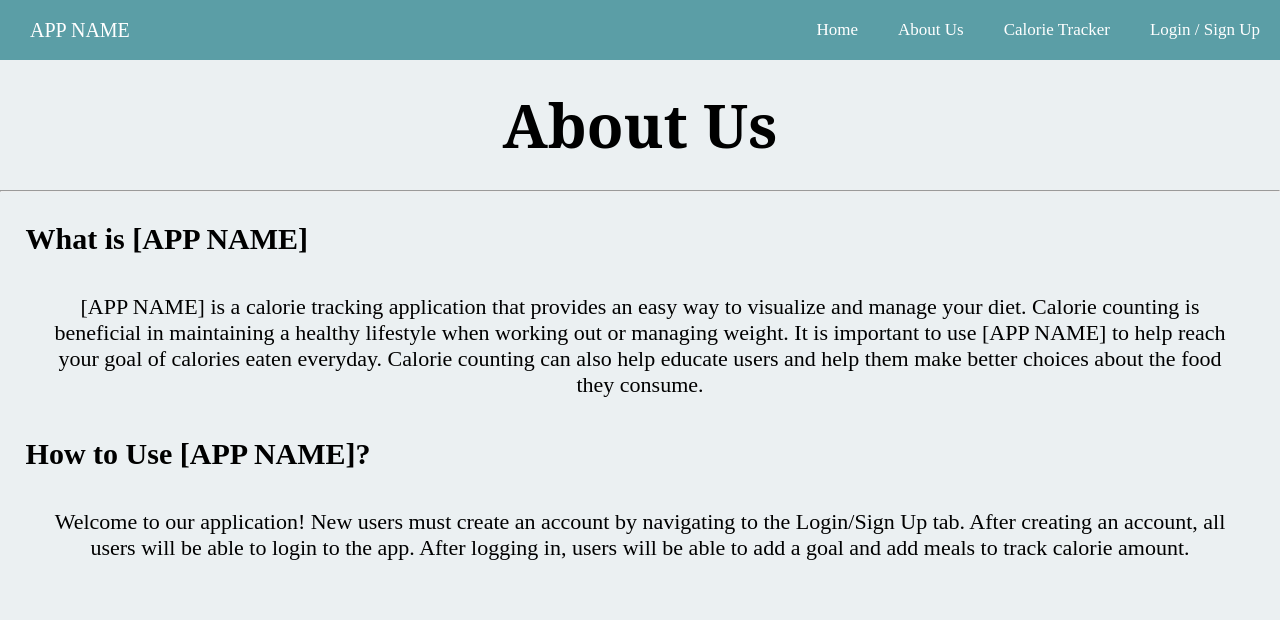
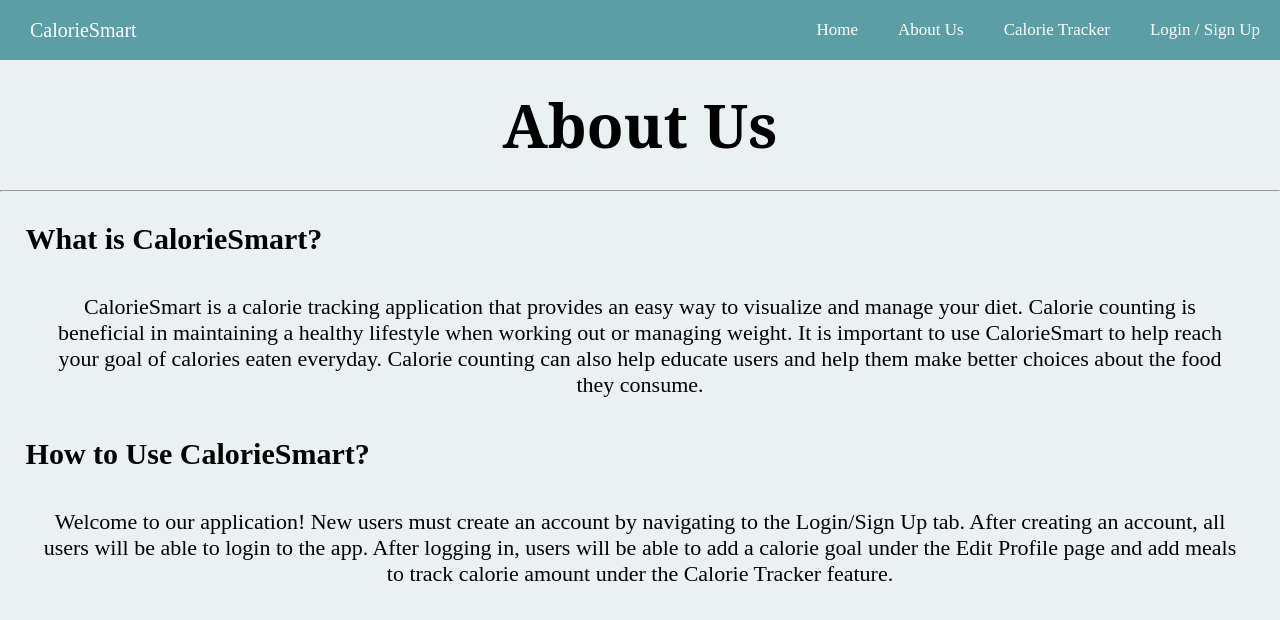
Before and after one commit to fmasood23/CS174Project, a PHP site: page /about.php in a window 1280 px wide. Shown: the top 620 px of the page. Run offline with PHP 8.4, Linux system fonts and the light colour scheme.

Commit message:
add app name

```diff
--- a/about.php
+++ b/about.php
@@ -13,16 +13,18 @@
     <h1 id="tester">About Us</h1>
     <hr />
 
-    <h3 class="headers">What is [APP NAME]</h3>
-    <p class="text">[APP NAME] is a calorie tracking application that provides an easy way to visualize and manage your
+    <h3 class="headers">What is CalorieSmart?</h3>
+    <p class="text">CalorieSmart is a calorie tracking application that provides an easy way to visualize and manage
+        your
         diet. Calorie counting is beneficial in maintaining a healthy lifestyle when working out or managing weight. It
-        is important to use [APP NAME] to help reach your goal of calories eaten everyday. Calorie counting can also
+        is important to use CalorieSmart to help reach your goal of calories eaten everyday. Calorie counting can also
         help educate users and help them make better choices about the food they consume. </p>
 
-    <h3 class="headers">How to Use [APP NAME]?</h3>
+    <h3 class="headers">How to Use CalorieSmart?</h3>
     <p class="text"> Welcome to our application! New users must create an account by navigating to the Login/Sign Up
         tab. After creating an account, all users will be able to login to the app. After logging in, users will be able
-        to add a goal and add meals to track calorie amount.
+        to add a calorie goal under the Edit Profile page and add meals to track calorie amount under the Calorie
+        Tracker feature.
     </p>
 
 
--- a/home.php
+++ b/home.php
@@ -36,7 +36,7 @@
     <?php } else { ?>
         <div id="screen">
             <div id="text_button_wrapper">
-                <p id="test">Welcome to [APP NAME]! <br> An efficient way to track and monitor calorie intake.</p>
+                <p id="test">Welcome to CalorieSmart! <br> An efficient way to track and monitor calorie intake.</p>
                 <form method="post">
                     <input id="login_route" type="submit" name="login" value="Get Started!" />
                 </form>
--- a/nav.php
+++ b/nav.php
@@ -1,7 +1,7 @@
 <?php
 
 $signed_in = '<nav>
-<div id="logo">APP NAME</div>
+<div id="logo">CalorieSmart</div>
 
 <label for="drop" class="toggle">Menu</label>
 <input type="checkbox" id="drop" />
@@ -14,7 +14,7 @@ $signed_in = '<nav>
 </nav>';
 
 $default = '<nav>
-<div id="logo">APP NAME</div>
+<div id="logo">CalorieSmart</div>
 
 <label for="drop" class="toggle">Menu</label>
 <input type="checkbox" id="drop" />
```
